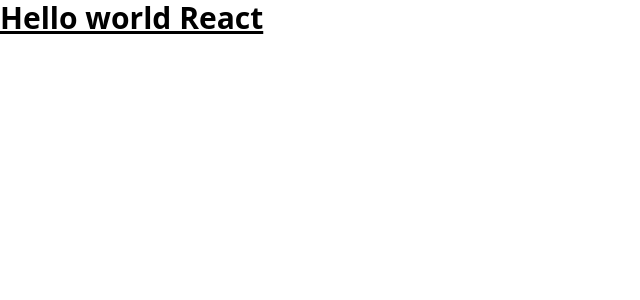
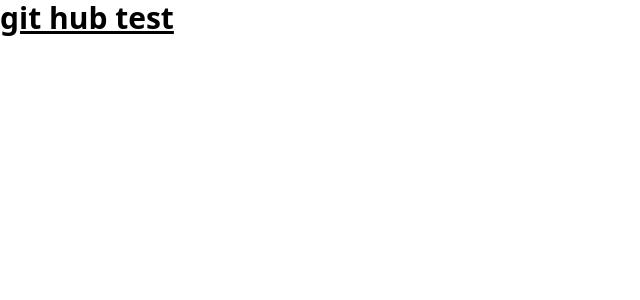
Before and after one commit to choisinsuk/BuffetHub, a React (Create React App) app in the folder buffethubfrontend/: page / in a window 1280 px wide. Shown: the top 300 px of the page, without its empty margins (0-640 px from the left). Built offline with nearby package versions, Linux system fonts and the light colour scheme.

Commit message:
깃허브 테스트

```diff
--- a/buffethubfrontend/src/App.js
+++ b/buffethubfrontend/src/App.js
@@ -3,7 +3,7 @@
 
 function App() {
   return (
-    <h1 className='text-3xl font-bold underline'> Hello world React</h1>
+    <h1 className='text-3xl font-bold underline'> git hub test</h1>
   );
 }
 
```
